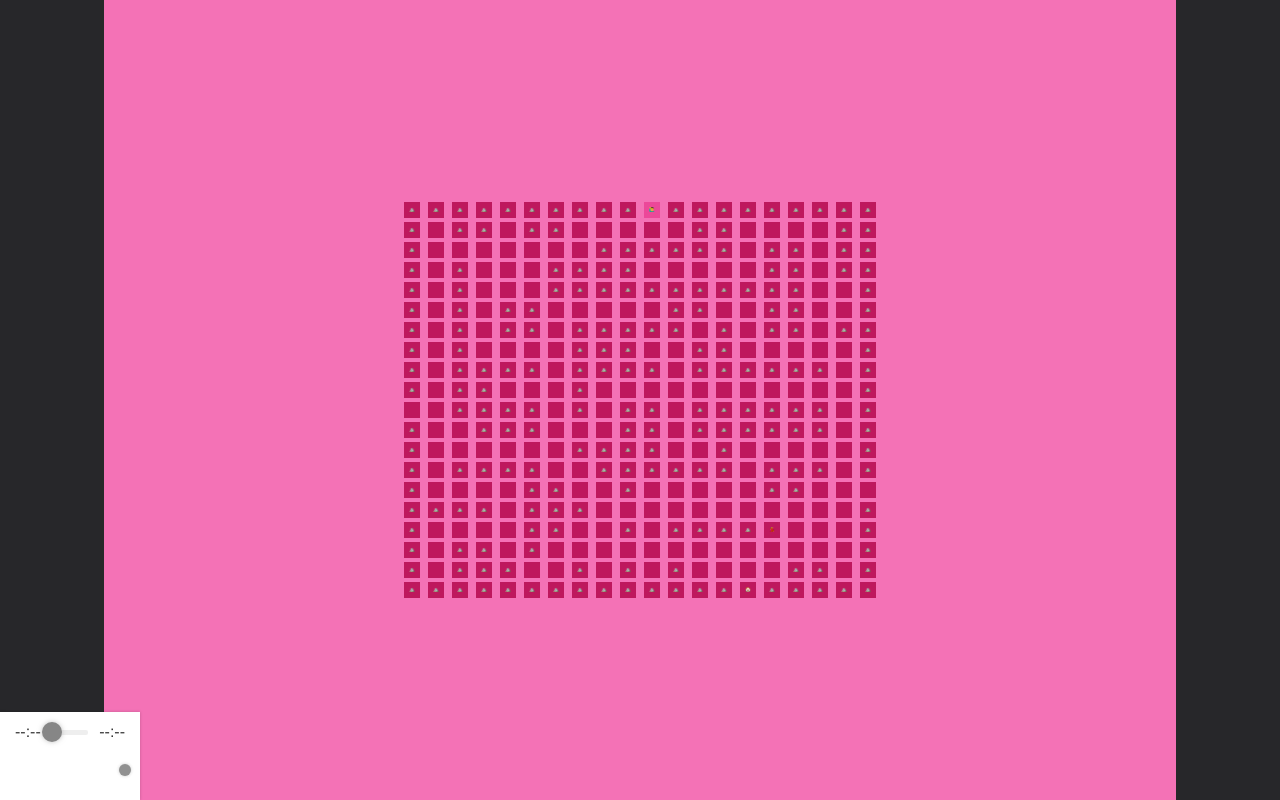
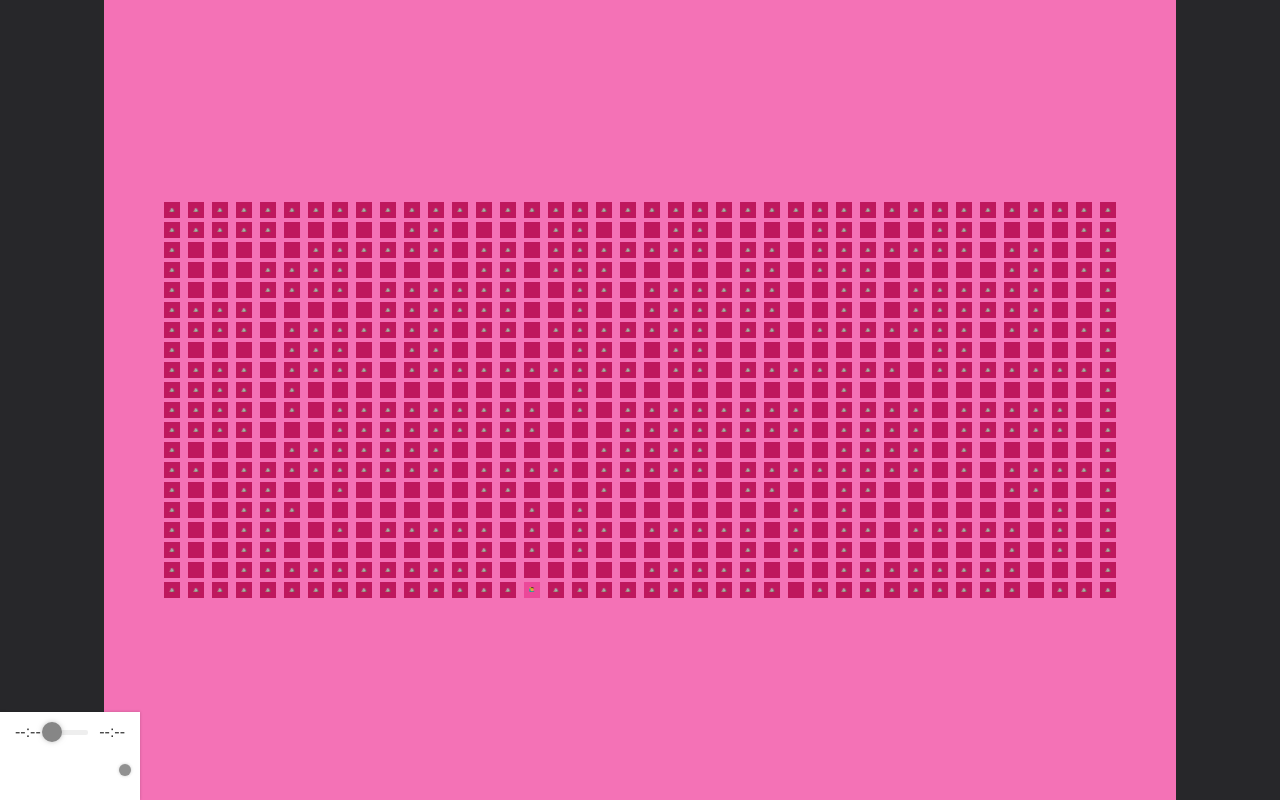
Before and after one commit to yougotwill/barbie, a Next.js app: page / in a window 1280 px wide. Built offline with nearby package versions, Linux system fonts and the light colour scheme; no server answers.

Commit message:
feat: new mazes

```diff
--- a/src/components/barbie/MazeGrid.tsx
+++ b/src/components/barbie/MazeGrid.tsx
@@ -9,38 +9,261 @@ import { useState } from 'react';
 import AudioPlayer from 'react-h5-audio-player';
 import 'react-h5-audio-player/lib/styles.css';
 
-const myMaze: Maze = {
+const mazes: Array<Maze> = [
+  {
     numberOfColumns: 20,
     numberOfRows: 20,
-  startingCoordinateX: 14,
-  startingCoordinateY: 19,
+    startingCoordinateX: 19,
+    startingCoordinateY: 17,
     maze: [
-    [1, 1, 1, 1, 1, 1, 1, 1, 1, 1, 0, 1, 1, 1, 1, 1, 1, 1, 1, 1],
+      [1, 1, 1, 1, 1, 1, 1, 1, 1, 1, 1, 1, 1, 1, 1, 1, 1, 1, 1, 1],
       [1, 0, 0, 0, 0, 0, 0, 0, 0, 0, 0, 0, 0, 0, 0, 1, 0, 0, 0, 1],
-    [1, 1, 0, 1, 1, 1, 1, 1, 1, 1, 1, 0, 0, 1, 0, 1, 0, 1, 1, 1],
+      [1, 1, 1, 1, 1, 1, 1, 1, 1, 1, 1, 0, 0, 1, 0, 1, 0, 1, 1, 1],
       [1, 1, 0, 0, 0, 0, 0, 0, 1, 1, 1, 1, 0, 1, 0, 1, 0, 1, 1, 1],
-    [1, 0, 0, 0, 0, 1, 1, 0, 1, 0, 1, 1, 0, 1, 0, 0, 0, 0, 1, 1],
-    [1, 1, 0, 0, 0, 1, 1, 0, 1, 0, 1, 1, 0, 1, 1, 1, 1, 1, 0, 1],
-    [1, 1, 0, 1, 1, 0, 0, 0, 0, 0, 0, 0, 0, 0, 1, 1, 1, 0, 0, 1],
-    [1, 0, 0, 1, 1, 0, 1, 1, 1, 1, 1, 0, 1, 0, 0, 1, 0, 0, 1, 1],
-    [1, 0, 1, 1, 1, 0, 1, 1, 1, 0, 0, 0, 1, 1, 0, 0, 0, 0, 0, 1],
+      [1, 1, 0, 0, 0, 1, 1, 0, 1, 1, 1, 1, 0, 1, 0, 0, 0, 0, 0, 1],
+      [1, 1, 0, 0, 0, 1, 1, 0, 1, 1, 1, 1, 0, 1, 1, 1, 1, 1, 1, 1],
+      [1, 1, 0, 1, 1, 0, 0, 0, 0, 0, 0, 0, 0, 1, 1, 1, 1, 1, 1, 1],
+      [1, 0, 0, 1, 1, 0, 1, 1, 1, 1, 1, 0, 1, 1, 0, 1, 0, 0, 1, 1],
+      [1, 0, 1, 1, 1, 0, 1, 1, 1, 0, 0, 0, 1, 1, 0, 0, 0, 0, 1, 1],
       [1, 0, 1, 1, 1, 0, 1, 1, 1, 0, 1, 1, 1, 1, 1, 0, 1, 0, 1, 1],
-    [1, 0, 1, 0, 1, 0, 1, 0, 1, 0, 1, 1, 1, 1, 0, 0, 0, 0, 0, 1],
-    [1, 0, 1, 0, 1, 1, 1, 0, 0, 0, 0, 0, 0, 1, 0, 0, 1, 0, 1, 1],
-    [1, 1, 1, 0, 1, 1, 0, 1, 1, 0, 1, 1, 0, 1, 0, 0, 1, 0, 0, 1],
-    [1, 1, 1, 0, 1, 0, 1, 1, 1, 0, 1, 1, 1, 1, 0, 0, 1, 0, 0, 1],
-    [1, 0, 0, 0, 1, 0, 0, 0, 1, 0, 1, 1, 0, 0, 0, 0, 1, 0, 0, 1],
-    [1, 0, 1, 1, 1, 1, 1, 0, 1, 0, 1, 1, 0, 1, 1, 0, 1, 0, 0, 1],
-    [1, 0, 1, 1, 1, 1, 1, 0, 1, 0, 1, 1, 0, 1, 1, 0, 0, 0, 1, 1],
-    [1, 0, 0, 0, 0, 0, 0, 0, 1, 0, 1, 1, 0, 1, 0, 0, 0, 0, 1, 1],
-    [1, 1, 1, 1, 0, 0, 1, 0, 0, 0, 0, 0, 0, 0, 0, 0, 0, 0, 0, 1],
-    [1, 1, 1, 1, 1, 1, 1, 1, 1, 1, 1, 1, 1, 1, 0, 1, 1, 1, 1, 1],
+      [1, 0, 1, 0, 0, 0, 1, 0, 1, 0, 1, 1, 1, 1, 0, 0, 0, 0, 1, 1],
+      [1, 0, 1, 0, 1, 1, 1, 0, 0, 0, 1, 1, 1, 1, 0, 0, 1, 0, 1, 1],
+      [1, 1, 1, 0, 1, 1, 1, 1, 1, 0, 1, 1, 1, 1, 0, 0, 1, 0, 1, 1],
+      [1, 1, 1, 0, 1, 1, 1, 1, 1, 0, 1, 1, 1, 1, 0, 0, 1, 0, 1, 1],
+      [0, 0, 0, 0, 1, 1, 0, 0, 1, 0, 1, 1, 0, 0, 0, 0, 1, 0, 1, 1],
+      [1, 0, 1, 1, 1, 1, 1, 0, 1, 0, 1, 1, 0, 1, 1, 0, 1, 1, 1, 1],
+      [1, 0, 1, 1, 1, 1, 1, 0, 1, 0, 1, 1, 0, 1, 1, 0, 0, 0, 0, 1],
+      [1, 0, 0, 0, 0, 0, 0, 0, 1, 0, 1, 1, 0, 1, 0, 1, 1, 1, 0, 0],
+      [1, 1, 1, 1, 0, 0, 1, 0, 1, 0, 0, 0, 0, 1, 0, 0, 0, 0, 0, 1],
+      [1, 1, 1, 1, 1, 1, 1, 1, 1, 1, 1, 1, 1, 1, 1, 1, 1, 1, 1, 1],
     ],
-};
+  },
+  {
+    numberOfColumns: 20,
+    numberOfRows: 40,
+    startingCoordinateX: 19,
+    startingCoordinateY: 26,
+    maze: [
+      [1, 1, 1, 1, 1, 1, 1, 1, 1, 1, 1, 1, 1, 1, 1, 1, 1, 1, 1, 1],
+      [1, 1, 0, 0, 0, 1, 1, 0, 1, 1, 1, 1, 0, 1, 0, 0, 0, 0, 0, 1],
+      [1, 1, 0, 0, 0, 1, 1, 0, 1, 1, 1, 1, 0, 0, 0, 0, 0, 0, 0, 1],
+      [1, 1, 0, 0, 0, 1, 1, 0, 1, 1, 1, 1, 0, 1, 1, 1, 1, 1, 1, 1],
+      [1, 1, 0, 1, 1, 0, 0, 0, 0, 0, 0, 0, 0, 1, 1, 1, 1, 1, 1, 1],
+      [1, 0, 0, 1, 1, 0, 1, 1, 1, 1, 1, 0, 1, 1, 0, 1, 0, 0, 1, 1],
+      [1, 0, 1, 1, 1, 0, 1, 1, 1, 0, 0, 0, 1, 1, 0, 0, 0, 0, 1, 1],
+      [1, 0, 1, 1, 1, 0, 1, 1, 1, 0, 1, 1, 1, 1, 1, 0, 1, 0, 1, 1],
+      [1, 0, 1, 0, 0, 0, 1, 0, 1, 0, 1, 1, 1, 1, 0, 0, 0, 0, 1, 1],
+      [1, 0, 1, 0, 1, 1, 1, 0, 0, 0, 1, 1, 1, 1, 0, 0, 1, 0, 1, 1],
+      [1, 1, 1, 0, 1, 1, 1, 1, 1, 0, 1, 1, 1, 1, 0, 0, 1, 0, 1, 1],
+      [1, 1, 1, 0, 1, 1, 1, 1, 1, 0, 1, 1, 1, 1, 0, 0, 1, 0, 1, 1],
+      [1, 0, 0, 0, 1, 1, 0, 0, 1, 0, 1, 1, 0, 0, 0, 0, 1, 0, 1, 1],
+      [1, 0, 1, 1, 1, 1, 1, 0, 1, 0, 1, 1, 0, 1, 1, 0, 1, 1, 1, 1],
+      [1, 0, 1, 1, 1, 1, 1, 0, 1, 0, 1, 1, 0, 1, 1, 0, 0, 0, 0, 1],
+      [1, 0, 0, 0, 0, 0, 0, 0, 1, 0, 1, 1, 0, 1, 0, 1, 1, 1, 0, 1],
+      [1, 1, 1, 1, 0, 0, 1, 0, 1, 0, 0, 0, 0, 1, 0, 0, 0, 0, 0, 1],
+      [1, 1, 1, 1, 1, 1, 1, 1, 1, 1, 1, 0, 0, 0, 0, 1, 1, 1, 0, 1],
+      [1, 0, 1, 1, 1, 0, 1, 1, 1, 0, 0, 0, 1, 1, 1, 0, 1, 0, 0, 1],
+      [1, 0, 1, 0, 0, 0, 1, 0, 1, 0, 1, 1, 1, 1, 0, 0, 0, 0, 0, 1],
+      [1, 0, 1, 0, 1, 1, 1, 0, 0, 0, 1, 1, 1, 1, 0, 0, 1, 0, 1, 1],
+      [1, 1, 1, 0, 1, 1, 1, 1, 1, 0, 1, 1, 1, 1, 0, 0, 1, 0, 1, 1],
+      [1, 1, 1, 0, 1, 1, 1, 1, 1, 0, 1, 1, 1, 1, 0, 0, 1, 0, 1, 1],
+      [1, 0, 0, 0, 1, 1, 0, 0, 0, 0, 1, 1, 0, 0, 0, 0, 1, 0, 1, 1],
+      [1, 0, 1, 1, 1, 1, 1, 0, 1, 0, 1, 1, 0, 1, 1, 0, 1, 1, 1, 1],
+      [1, 0, 1, 1, 1, 1, 1, 0, 1, 0, 1, 1, 0, 1, 1, 0, 0, 0, 0, 1],
+      [1, 0, 0, 0, 0, 0, 0, 0, 1, 0, 1, 1, 0, 1, 0, 1, 1, 1, 0, 0],
+      [1, 1, 1, 1, 0, 0, 1, 0, 1, 0, 0, 0, 0, 1, 0, 0, 0, 0, 0, 1],
+      [1, 1, 1, 1, 1, 1, 1, 0, 1, 1, 1, 1, 1, 1, 1, 1, 1, 1, 1, 1],
+      [1, 0, 1, 1, 1, 0, 1, 0, 1, 0, 1, 1, 1, 1, 1, 0, 1, 0, 1, 1],
+      [1, 0, 1, 0, 0, 0, 1, 0, 1, 0, 1, 1, 1, 1, 0, 0, 0, 0, 1, 1],
+      [1, 0, 1, 0, 1, 1, 1, 0, 0, 0, 1, 1, 1, 1, 0, 0, 1, 0, 1, 1],
+      [1, 1, 1, 0, 1, 1, 1, 1, 1, 0, 0, 0, 0, 0, 0, 0, 1, 0, 1, 1],
+      [1, 1, 1, 0, 1, 1, 1, 1, 1, 0, 1, 1, 1, 1, 0, 0, 1, 0, 1, 1],
+      [1, 0, 0, 0, 1, 1, 0, 0, 1, 0, 1, 1, 0, 0, 0, 0, 1, 0, 1, 1],
+      [1, 0, 1, 1, 1, 1, 1, 0, 1, 0, 1, 1, 0, 1, 1, 0, 1, 1, 1, 1],
+      [1, 0, 1, 1, 1, 1, 1, 0, 1, 0, 1, 1, 0, 1, 1, 0, 0, 0, 0, 0],
+      [1, 0, 0, 0, 0, 0, 0, 0, 1, 0, 1, 1, 0, 1, 0, 1, 1, 1, 0, 1],
+      [1, 1, 0, 1, 0, 0, 1, 0, 1, 0, 0, 0, 0, 1, 0, 0, 0, 0, 0, 1],
+      [1, 1, 1, 1, 1, 1, 1, 1, 1, 1, 1, 1, 1, 1, 1, 1, 1, 1, 1, 1],
+    ],
+  },
+  {
+    numberOfColumns: 40,
+    numberOfRows: 40,
+    startingCoordinateX: 39,
+    startingCoordinateY: 38,
+    maze: [
+      [
+        1, 1, 1, 1, 1, 1, 1, 1, 1, 1, 1, 1, 1, 1, 1, 1, 1, 1, 1, 1, 1, 1, 1, 1,
+        1, 1, 1, 1, 1, 1, 1, 1, 1, 1, 1, 1, 1, 1, 1, 1,
+      ],
+      [
+        1, 1, 0, 0, 0, 1, 1, 0, 1, 1, 1, 1, 0, 1, 0, 0, 0, 0, 0, 1, 1, 1, 0, 1,
+        0, 1, 0, 1, 1, 1, 1, 0, 0, 1, 1, 1, 1, 1, 0, 1,
+      ],
+      [
+        1, 1, 0, 0, 0, 1, 1, 0, 1, 1, 1, 1, 0, 1, 0, 0, 0, 0, 0, 1, 1, 0, 0, 0,
+        0, 0, 0, 0, 0, 1, 1, 0, 0, 0, 0, 1, 0, 0, 0, 1,
+      ],
+      [
+        1, 1, 0, 0, 0, 1, 1, 0, 1, 1, 1, 1, 0, 1, 1, 1, 1, 1, 1, 1, 1, 0, 1, 1,
+        1, 1, 1, 1, 0, 1, 1, 0, 1, 1, 0, 1, 0, 1, 1, 1,
+      ],
+      [
+        1, 1, 0, 1, 0, 0, 0, 0, 0, 0, 0, 0, 0, 1, 1, 1, 1, 1, 1, 1, 1, 0, 0, 0,
+        0, 0, 0, 1, 0, 0, 0, 0, 1, 1, 0, 0, 0, 1, 1, 1,
+      ],
+      [
+        1, 0, 0, 1, 1, 0, 1, 1, 1, 1, 1, 0, 1, 1, 0, 1, 0, 0, 1, 1, 1, 1, 1, 1,
+        1, 1, 1, 0, 0, 1, 1, 1, 1, 1, 0, 1, 0, 1, 1, 1,
+      ],
+      [
+        1, 0, 1, 1, 1, 0, 1, 1, 1, 0, 0, 0, 1, 1, 0, 0, 0, 0, 1, 1, 1, 1, 1, 1,
+        1, 0, 0, 0, 0, 0, 0, 1, 1, 0, 0, 1, 0, 1, 1, 1,
+      ],
+      [
+        1, 0, 1, 1, 1, 0, 1, 1, 1, 0, 1, 1, 1, 1, 1, 0, 1, 0, 1, 1, 1, 1, 1, 1,
+        1, 0, 1, 1, 1, 1, 1, 1, 1, 0, 1, 1, 0, 0, 0, 1,
+      ],
+      [
+        0, 0, 1, 0, 0, 0, 1, 0, 1, 0, 1, 1, 1, 1, 0, 0, 0, 0, 0, 0, 0, 1, 0, 0,
+        1, 0, 1, 1, 1, 1, 1, 1, 0, 0, 1, 1, 1, 1, 0, 1,
+      ],
+      [
+        1, 0, 1, 0, 1, 1, 1, 0, 0, 0, 1, 1, 1, 1, 0, 0, 1, 0, 1, 1, 0, 0, 0, 0,
+        0, 0, 1, 1, 1, 1, 1, 1, 1, 1, 1, 1, 1, 1, 0, 1,
+      ],
+      [
+        1, 1, 1, 0, 1, 1, 1, 1, 1, 0, 1, 1, 1, 1, 0, 0, 1, 0, 1, 1, 1, 0, 1, 1,
+        0, 1, 1, 1, 1, 1, 0, 0, 1, 1, 1, 1, 1, 1, 0, 1,
+      ],
+      [
+        1, 1, 1, 0, 1, 1, 1, 1, 1, 0, 1, 1, 1, 1, 0, 0, 1, 0, 1, 1, 1, 0, 1, 1,
+        0, 1, 1, 1, 1, 1, 1, 0, 0, 0, 0, 0, 0, 0, 0, 1,
+      ],
+      [
+        1, 0, 0, 0, 1, 1, 0, 0, 1, 0, 1, 1, 0, 0, 0, 0, 1, 0, 0, 0, 0, 0, 1, 1,
+        0, 0, 0, 0, 1, 1, 1, 1, 1, 1, 1, 1, 0, 1, 1, 1,
+      ],
+      [
+        1, 0, 1, 1, 1, 1, 1, 0, 1, 0, 1, 1, 0, 1, 1, 0, 1, 1, 1, 1, 1, 1, 1, 1,
+        1, 1, 1, 0, 1, 1, 1, 1, 1, 1, 1, 1, 0, 1, 1, 1,
+      ],
+      [
+        1, 0, 1, 1, 1, 1, 1, 0, 1, 0, 1, 1, 0, 1, 1, 0, 0, 0, 0, 1, 1, 1, 1, 1,
+        1, 0, 0, 0, 1, 0, 0, 0, 1, 1, 0, 0, 0, 1, 1, 1,
+      ],
+      [
+        1, 0, 0, 0, 0, 0, 0, 0, 1, 0, 1, 1, 0, 1, 0, 1, 1, 1, 0, 1, 1, 1, 1, 1,
+        1, 1, 1, 1, 1, 0, 1, 0, 1, 1, 0, 0, 0, 1, 1, 1,
+      ],
+      [
+        1, 1, 1, 1, 0, 0, 1, 0, 1, 0, 0, 0, 0, 1, 0, 0, 0, 0, 0, 1, 1, 1, 0, 0,
+        0, 1, 1, 1, 1, 0, 1, 0, 0, 0, 0, 1, 1, 1, 1, 1,
+      ],
+      [
+        1, 1, 1, 1, 1, 1, 1, 1, 1, 1, 1, 0, 0, 0, 0, 1, 1, 1, 0, 1, 1, 1, 0, 1,
+        0, 1, 1, 1, 1, 0, 1, 1, 1, 1, 1, 1, 1, 1, 1, 1,
+      ],
+      [
+        1, 0, 1, 1, 1, 0, 1, 1, 1, 0, 0, 0, 1, 1, 1, 0, 1, 0, 0, 1, 1, 1, 0, 1,
+        0, 1, 1, 1, 1, 0, 0, 0, 0, 0, 0, 0, 0, 0, 0, 1,
+      ],
+      [
+        1, 0, 1, 0, 0, 0, 1, 0, 1, 0, 1, 1, 1, 1, 0, 0, 0, 0, 0, 1, 1, 1, 0, 1,
+        0, 0, 0, 1, 1, 0, 1, 1, 1, 1, 1, 0, 1, 1, 1, 1,
+      ],
+      [
+        1, 0, 1, 0, 1, 1, 1, 0, 0, 0, 1, 1, 1, 1, 0, 0, 1, 0, 1, 1, 1, 1, 1, 1,
+        1, 1, 0, 0, 0, 0, 1, 1, 1, 1, 1, 0, 0, 0, 0, 1,
+      ],
+      [
+        1, 1, 1, 0, 0, 0, 1, 1, 1, 0, 1, 1, 1, 1, 0, 0, 1, 0, 1, 1, 1, 1, 1, 1,
+        1, 1, 1, 1, 1, 1, 1, 1, 1, 1, 1, 1, 0, 0, 1, 1,
+      ],
+      [
+        1, 1, 1, 0, 1, 1, 1, 1, 1, 0, 1, 1, 1, 1, 0, 0, 1, 0, 1, 1, 1, 1, 1, 1,
+        1, 1, 1, 1, 1, 1, 1, 1, 1, 1, 1, 1, 0, 0, 1, 1,
+      ],
+      [
+        1, 0, 0, 0, 1, 1, 0, 0, 0, 0, 1, 1, 0, 0, 0, 0, 1, 0, 1, 1, 1, 0, 0, 0,
+        0, 0, 0, 0, 0, 0, 0, 1, 1, 1, 1, 1, 1, 0, 1, 1,
+      ],
+      [
+        1, 0, 1, 1, 0, 1, 1, 0, 1, 0, 1, 1, 0, 1, 1, 0, 1, 1, 1, 1, 1, 0, 1, 1,
+        1, 1, 1, 1, 1, 1, 0, 1, 0, 0, 0, 0, 0, 0, 1, 1,
+      ],
+      [
+        1, 0, 1, 1, 0, 1, 1, 0, 1, 0, 1, 1, 0, 1, 1, 0, 0, 0, 0, 1, 1, 0, 1, 0,
+        0, 0, 0, 0, 0, 1, 0, 1, 0, 1, 1, 1, 1, 0, 0, 1,
+      ],
+      [
+        1, 0, 0, 1, 0, 0, 0, 0, 1, 0, 1, 1, 0, 1, 0, 1, 1, 1, 0, 0, 1, 0, 1, 0,
+        1, 1, 1, 1, 0, 1, 0, 1, 0, 1, 1, 1, 1, 0, 1, 1,
+      ],
+      [
+        1, 1, 1, 1, 0, 0, 1, 0, 1, 0, 0, 0, 0, 1, 0, 0, 0, 0, 0, 1, 1, 0, 1, 0,
+        1, 0, 0, 1, 0, 1, 0, 1, 0, 0, 1, 1, 1, 0, 1, 1,
+      ],
+      [
+        1, 1, 1, 1, 1, 1, 1, 0, 1, 1, 1, 1, 1, 1, 1, 1, 1, 1, 1, 1, 1, 0, 1, 0,
+        1, 0, 1, 1, 0, 1, 0, 1, 1, 0, 1, 1, 0, 1, 0, 1,
+      ],
+      [
+        1, 0, 1, 1, 1, 0, 1, 0, 1, 0, 1, 1, 1, 1, 1, 0, 1, 0, 1, 1, 1, 0, 1, 0,
+        1, 0, 1, 1, 0, 1, 0, 1, 0, 0, 0, 0, 0, 1, 0, 1,
+      ],
+      [
+        1, 0, 1, 0, 0, 0, 1, 0, 1, 0, 1, 1, 1, 1, 0, 0, 0, 0, 1, 1, 1, 0, 1, 0,
+        1, 0, 1, 1, 0, 1, 0, 1, 0, 1, 1, 1, 0, 1, 0, 1,
+      ],
+      [
+        1, 0, 1, 0, 1, 1, 1, 0, 0, 0, 1, 1, 1, 1, 0, 0, 1, 0, 1, 1, 1, 0, 1, 0,
+        1, 0, 1, 1, 0, 1, 0, 1, 0, 0, 1, 1, 0, 0, 0, 1,
+      ],
+      [
+        1, 1, 1, 0, 1, 1, 1, 1, 1, 0, 0, 0, 0, 0, 0, 0, 1, 0, 1, 1, 1, 0, 1, 0,
+        1, 0, 1, 1, 0, 1, 0, 1, 1, 0, 1, 1, 1, 0, 1, 1,
+      ],
+      [
+        1, 1, 1, 0, 1, 1, 1, 1, 1, 0, 1, 1, 1, 1, 0, 0, 1, 0, 1, 1, 1, 0, 1, 0,
+        1, 0, 0, 0, 0, 1, 0, 1, 1, 0, 1, 1, 1, 0, 1, 1,
+      ],
+      [
+        1, 0, 0, 0, 1, 1, 0, 0, 1, 0, 1, 1, 0, 0, 0, 0, 1, 0, 1, 1, 1, 0, 1, 0,
+        1, 1, 1, 1, 1, 1, 0, 1, 0, 0, 1, 1, 0, 0, 0, 1,
+      ],
+      [
+        1, 0, 1, 1, 1, 1, 1, 0, 1, 0, 1, 1, 0, 1, 1, 0, 1, 1, 1, 1, 1, 0, 1, 0,
+        0, 0, 0, 0, 0, 0, 0, 1, 0, 1, 1, 1, 0, 1, 0, 1,
+      ],
+      [
+        1, 0, 1, 1, 1, 1, 1, 0, 1, 0, 1, 1, 0, 1, 1, 0, 0, 0, 0, 0, 1, 0, 1, 1,
+        1, 1, 1, 1, 1, 1, 1, 1, 0, 1, 1, 1, 1, 1, 0, 1,
+      ],
+      [
+        1, 0, 0, 0, 0, 0, 0, 0, 1, 0, 1, 1, 0, 1, 0, 1, 1, 1, 0, 1, 1, 0, 0, 0,
+        0, 0, 0, 0, 0, 0, 0, 0, 0, 1, 1, 1, 1, 1, 0, 1,
+      ],
+      [
+        1, 1, 0, 1, 0, 0, 1, 0, 1, 0, 0, 0, 0, 1, 0, 0, 0, 0, 0, 1, 0, 0, 1, 0,
+        1, 0, 1, 0, 1, 0, 1, 1, 1, 1, 1, 1, 0, 0, 0, 0,
+      ],
+      [
+        1, 1, 1, 1, 1, 1, 1, 1, 1, 1, 1, 1, 1, 1, 1, 1, 1, 1, 1, 1, 1, 1, 1, 1,
+        1, 1, 1, 1, 1, 1, 1, 1, 1, 1, 1, 1, 1, 1, 1, 1,
+      ],
+    ],
+  },
+];
 
+const myMaze = mazes[1];
+
+console.time('MAZE SOLVED');
 const sol = resolveMaze(myMaze, [
   { x: myMaze.startingCoordinateX, y: myMaze.startingCoordinateY },
 ]);
+console.timeEnd('MAZE SOLVED');
+console.log('Steps:', sol.length);
 
 export function MazeGrid() {
   const [pos, setPos] = useState<number>(0);
@@ -53,7 +276,7 @@ export function MazeGrid() {
       setPlayer(solution[pos]);
       setPos(pos + 1);
     },
-    pos < solution.length ? 1000 : null,
+    pos < solution.length ? 100 : null,
   );
 
   useMount(() => {
```
Lines whose indentation alone changed are shown as unchanged.
